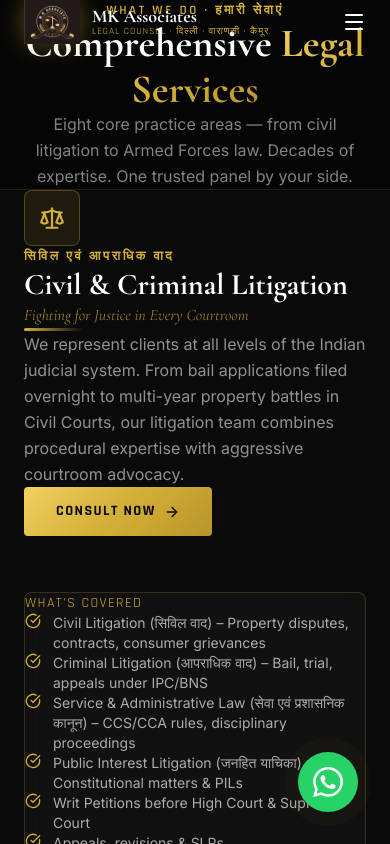
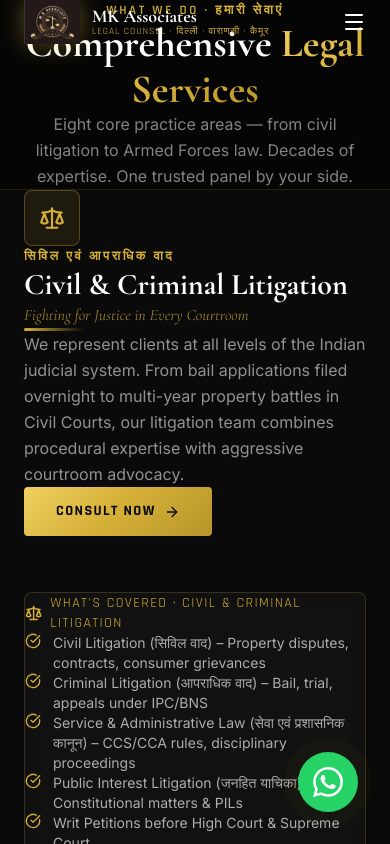
Before and after one commit to deepsolot/chaubey-and-associates, a Next.js app: page /services in a window 390 px wide. Shown: the top 844 px of the page. Built offline with nearby package versions, Linux system fonts and the light colour scheme.

Commit message:
fix: align practice areas layout cleanly and map all homepage cards to exact service anchors

```diff
--- a/app/page.tsx
+++ b/app/page.tsx
@@ -35,6 +35,7 @@ const practiceAreas = [
     hindi: "सिविल एवं आपराधिक वाद",
     desc: "Property disputes, contracts, bail, trial, appeals under IPC/BNS, consumer grievances.",
     color: "from-amber-500/20 to-transparent",
+    href: "/services#litigation",
   },
   {
     icon: Briefcase,
@@ -42,6 +43,7 @@ const practiceAreas = [
     hindi: "कॉर्पोरेट एवं व्यापार कानून",
     desc: "Company incorporation, M&A agreements, regulatory advisory for startups & fintech.",
     color: "from-blue-500/10 to-transparent",
+    href: "/services#corporate",
   },
   {
     icon: Shield,
@@ -49,6 +51,7 @@ const practiceAreas = [
     hindi: "बौद्धिक संपदा अधिकार",
     desc: "Trademark registration, patent filing & enforcement, copyright protection.",
     color: "from-purple-500/10 to-transparent",
+    href: "/services#ipr",
   },
   {
     icon: Heart,
@@ -56,6 +59,7 @@ const practiceAreas = [
     hindi: "पारिवारिक एवं व्यक्तिगत कानून",
     desc: "Divorce, custody, alimony, succession & wills, domestic violence cases.",
     color: "from-rose-500/10 to-transparent",
+    href: "/services#family",
   },
   {
     icon: TrendingUp,
@@ -63,6 +67,7 @@ const practiceAreas = [
     hindi: "कर एवं वित्तीय कानून",
     desc: "GST, Income Tax compliance, tax structuring & litigation.",
     color: "from-green-500/10 to-transparent",
+    href: "/services#tax",
   },
   {
     icon: Cpu,
@@ -70,6 +75,7 @@ const practiceAreas = [
     hindi: "साइबर कानून एवं उभरते क्षेत्र",
     desc: "Data privacy, environmental law, consumer protection, arbitration & mediation.",
     color: "from-cyan-500/10 to-transparent",
+    href: "/services#emerging",
   },
   {
     icon: ClipboardList,
@@ -77,6 +83,7 @@ const practiceAreas = [
     hindi: "सेवा मामले एवं सरकारी कानून",
     desc: "Increments, medical pension, promotion, posting, CCS conduct rules & departmental enquiries.",
     color: "from-orange-500/10 to-transparent",
+    href: "/services#service-matters",
   },
   {
     icon: Medal,
@@ -84,6 +91,7 @@ const practiceAreas = [
     hindi: "सशस्त्र बल कानून",
     desc: "Court martial defence, AFT appeals, Army/Air Force/Navy Act matters & ex-servicemen pension.",
     color: "from-emerald-500/10 to-transparent",
+    href: "/services#armed-forces",
   },
 ];
 
@@ -316,7 +324,7 @@ export default function HomePage() {
           <div className="grid grid-cols-1 md:grid-cols-2 lg:grid-cols-3 gap-6">
             {practiceAreas.map((area) => (
               <Link
-                href="/services"
+                href={area.href}
                 key={area.title}
                 className="glass-card p-7 group cursor-pointer block"
               >
--- a/app/services/page.tsx
+++ b/app/services/page.tsx
@@ -165,16 +165,14 @@ export default function ServicesPage() {
       {/* Services */}
       <section className="py-20 bg-[#0a0a0a]">
         <div className="container-custom space-y-24">
-          {services.map((service, idx) => (
+          {services.map((service) => (
             <div
               key={service.id}
               id={service.id}
-              className={`grid grid-cols-1 lg:grid-cols-2 gap-14 items-start ${
-                idx % 2 === 1 ? "lg:flex-row-reverse" : ""
-              }`}
+              className="grid grid-cols-1 lg:grid-cols-2 gap-14 items-start pb-16 border-b border-white/10 last:border-0"
             >
               {/* Content */}
-              <div className={idx % 2 === 1 ? "lg:order-2" : ""}>
+              <div>
                 <div className="w-14 h-14 rounded-lg bg-[#D4AF37]/10 border border-[#D4AF37]/30 flex items-center justify-center mb-6">
                   <service.icon size={26} className="text-[#D4AF37]" />
                 </div>
@@ -195,12 +193,13 @@ export default function ServicesPage() {
               </div>
 
               {/* Checklist */}
-              <div
-                className={`glass-card p-7 ${idx % 2 === 1 ? "lg:order-1" : ""}`}
-              >
-                <h3 className="font-display text-sm font-600 tracking-widest text-[#D4AF37] uppercase mb-5">
-                  What&apos;s Covered
-                </h3>
+              <div className="glass-card p-7 border border-[#D4AF37]/20 shadow-lg">
+                <div className="flex items-center gap-2 mb-5">
+                  <service.icon size={18} className="text-[#D4AF37]" />
+                  <h3 className="font-display text-sm font-600 tracking-widest text-[#D4AF37] uppercase">
+                    What&apos;s Covered · {service.title}
+                  </h3>
+                </div>
                 <ul className="space-y-3">
                   {service.items.map((item) => (
                     <li key={item} className="flex items-start gap-3">
```
